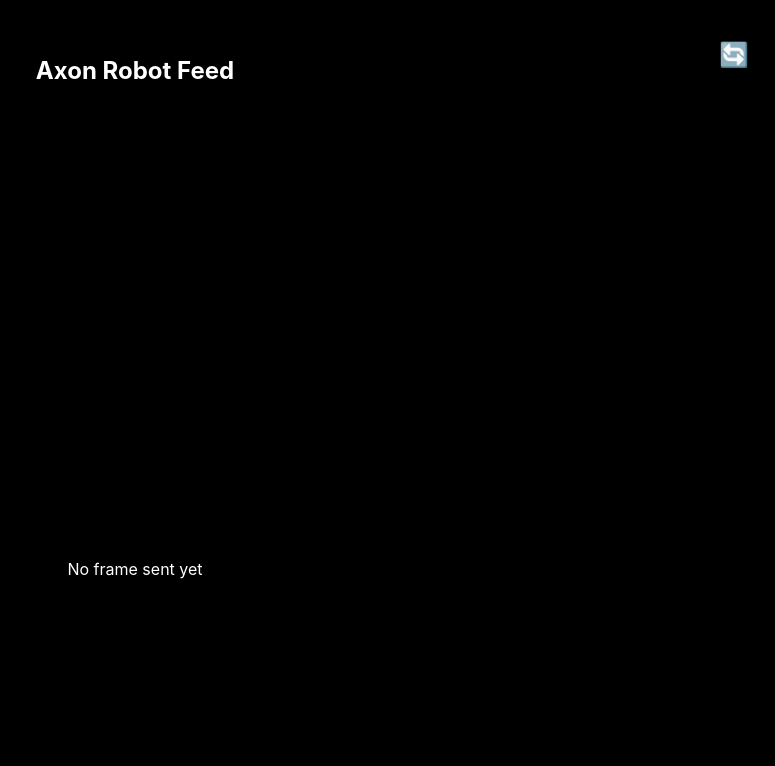
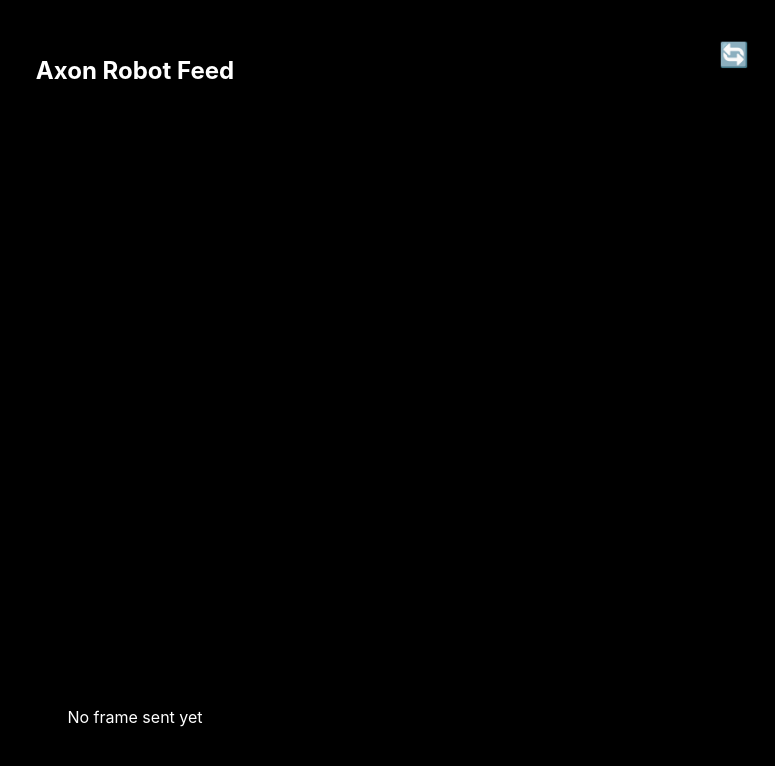
Before and after one commit to arjrj16/camera-accelerometer, a React (Create React App) app: page / in a window 1280 px wide. Shown: the top 766 px of the page, without its empty margins (505-1280 px from the left). Built offline with nearby package versions, Linux system fonts and the light colour scheme; no server answers.

Commit message:
made viewport more like a box

```diff
--- a/src/App.js
+++ b/src/App.js
@@ -118,8 +118,8 @@
     color: "#fff",
   },
   videoContainer: {
-    width: "100%",
-    maxWidth: "600px",
+    width: "75vh",
+    height: "75vh",
   },
   video: {
     width: "100%",
```
